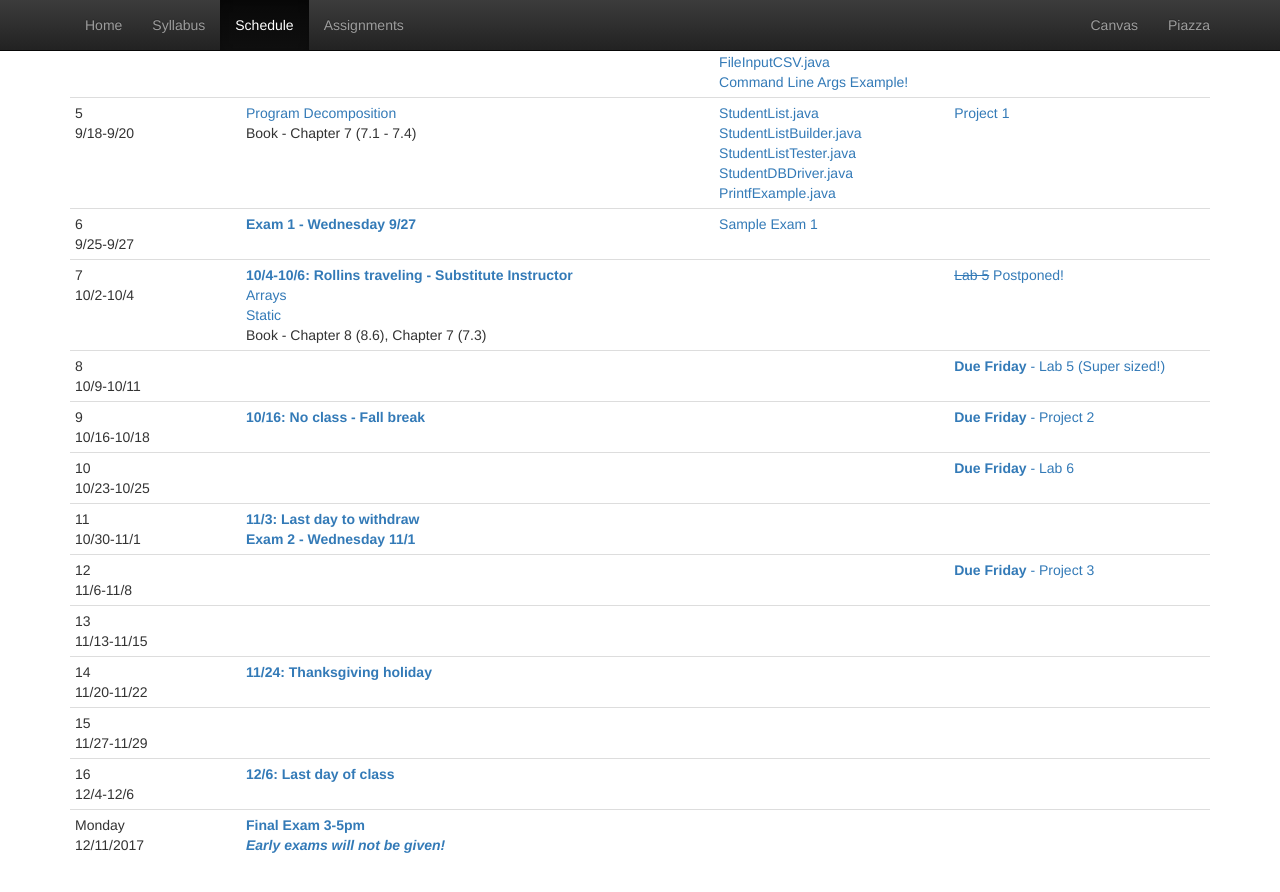
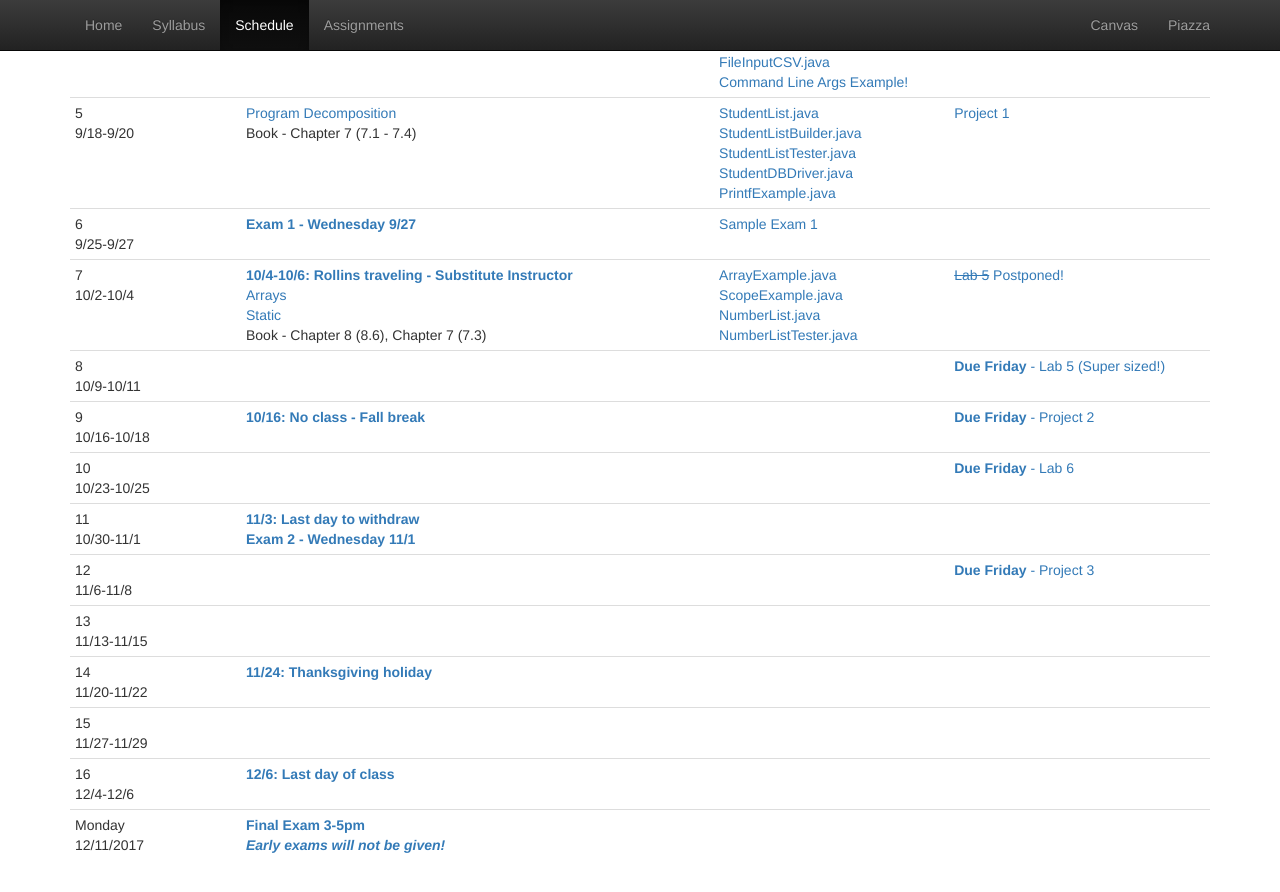
Before and after one commit to CS112-F17/cs112-f17.github.io, a Jekyll site: the page built from schedule.html, in a window 1280 px wide and 900 px high, scrolled down 697 px. Shown: the top 892 px of the window. Built offline with Jekyll 4.4.1, drawn with Linux system fonts in a browser that asks for light colours.

Commit message:
add array code

```diff
--- a/schedule.html
+++ b/schedule.html
@@ -168,6 +168,10 @@ title: Schedule
 			Book - Chapter 8 (8.6), Chapter 7 (7.3)
 		</td>
 		<td>
+			<a href="https://github.com/CS112-F17/code/blob/master/ArrayExample.java">ArrayExample.java</a><br/>
+			<a href="https://github.com/CS112-F17/code/blob/master/ScopeExample.java">ScopeExample.java</a><br/>
+			<a href="https://github.com/CS112-F17/code/blob/master/NumberList.java">NumberList.java</a><br/>
+			<a href="https://github.com/CS112-F17/code/blob/master/NumberListTester.java">NumberListTester.java</a><br/>
 <!-- 				<a href="https://github.com/CS112-F17/code/blob/master/TwoDArrays.java">TwoDArrays.java</a><br/>
 				<a href="https://github.com/CS112-F17/code/blob/master/TwoDArrayDriver.java">TwoDArrayDriver.java</a><br/>
 				<a href="https://github.com/CS112-F17/code/blob/master/Car.java">Car.java</a><br/>
```
